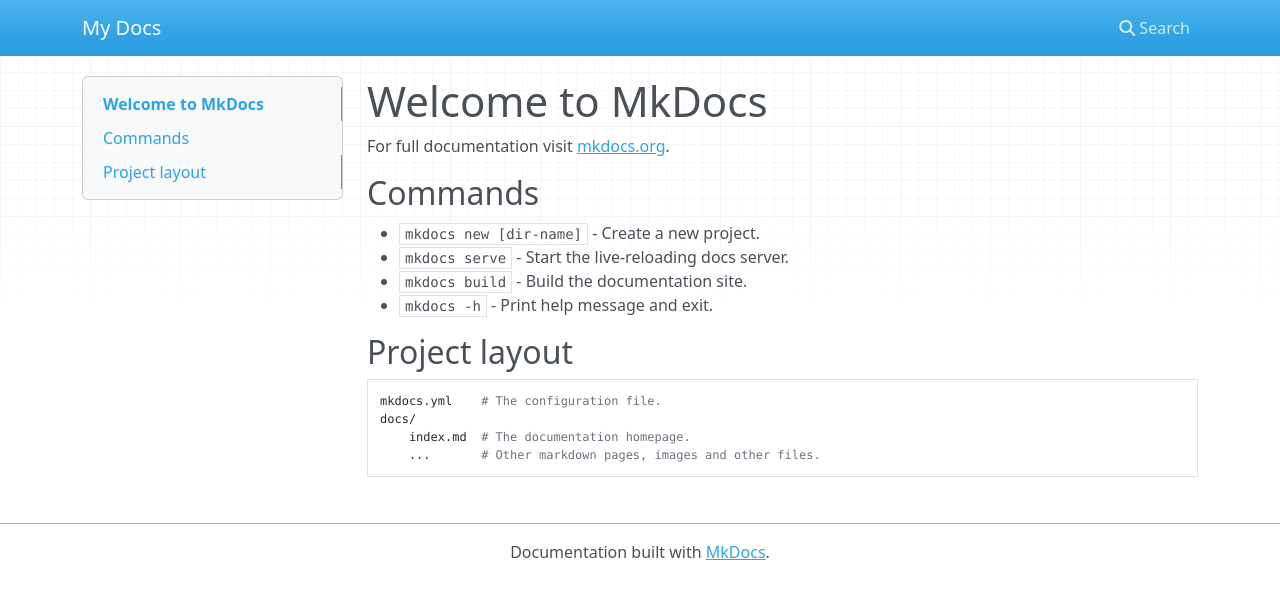
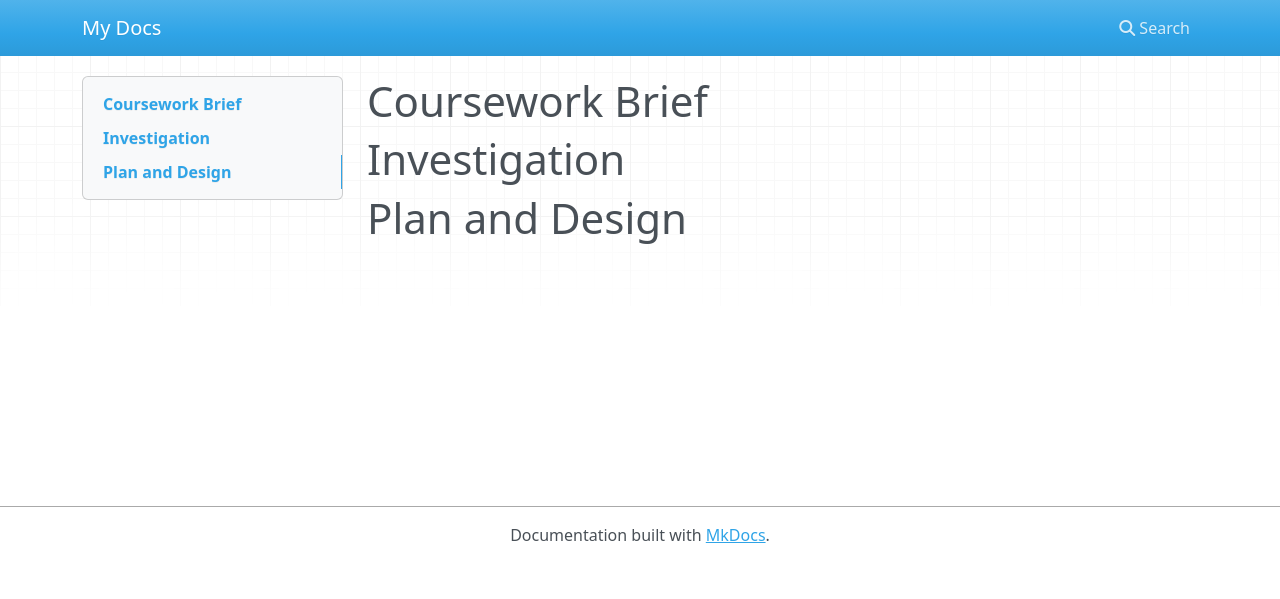
Before and after one commit to OisinJohnston/comp-sci-writeup, an MkDocs documentation site: the page built from docs/index.md, in a window 1280 px wide. Shown: the top 599 px of the page. Built offline with MkDocs 1.6.1, drawn with Linux system fonts in a browser that asks for light colours; nearby versions of some CDN libraries.

```diff
--- a/docs/index.md
+++ b/docs/index.md
@@ -1,17 +1,6 @@
-# Welcome to MkDocs
+# Coursework Brief
 
-For full documentation visit [mkdocs.org](https://www.mkdocs.org).
+# Investigation
 
-## Commands
 
-* `mkdocs new [dir-name]` - Create a new project.
-* `mkdocs serve` - Start the live-reloading docs server.
-* `mkdocs build` - Build the documentation site.
-* `mkdocs -h` - Print help message and exit.
-
-## Project layout
-
-    mkdocs.yml    # The configuration file.
-    docs/
-        index.md  # The documentation homepage.
-        ...       # Other markdown pages, images and other files.
+# Plan and Design
```
